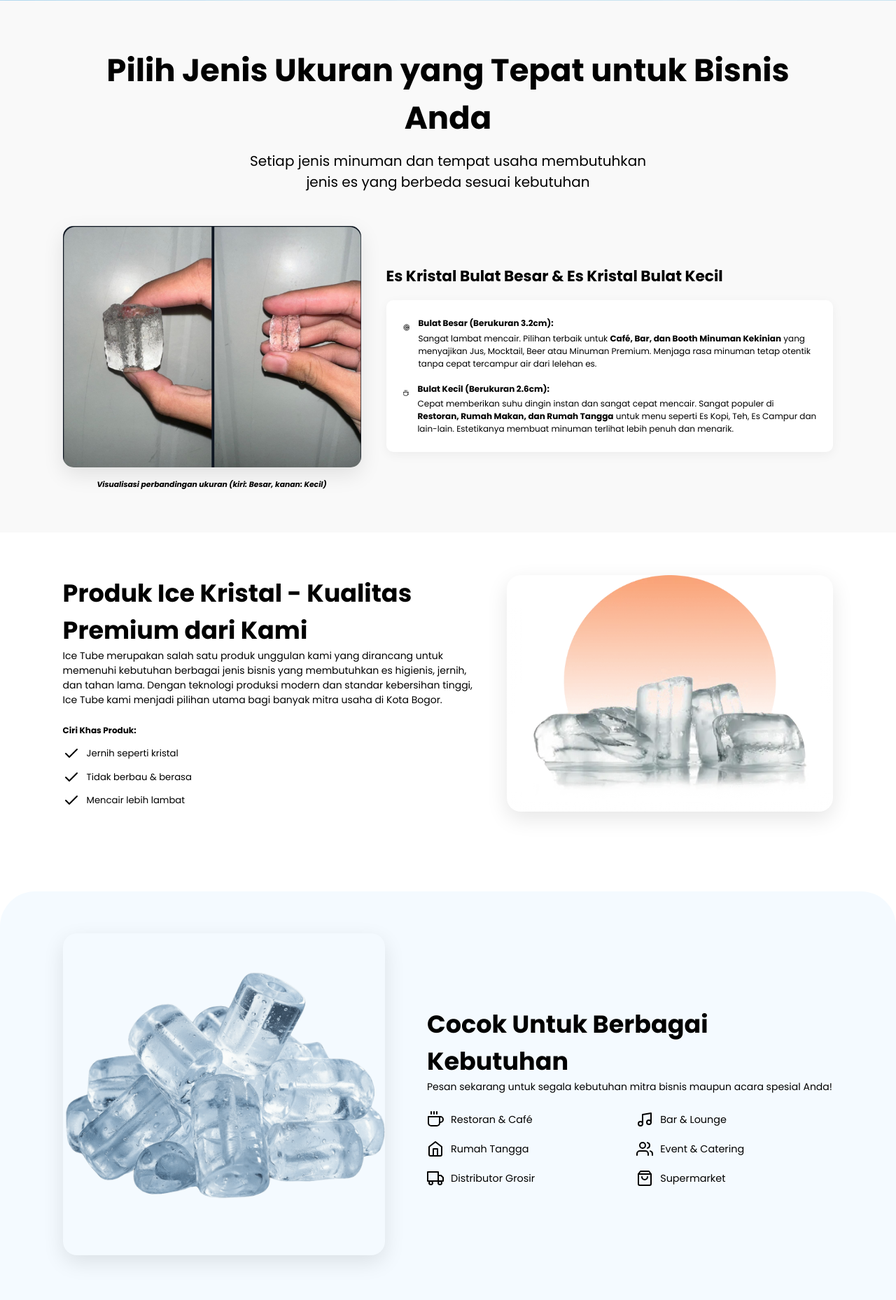
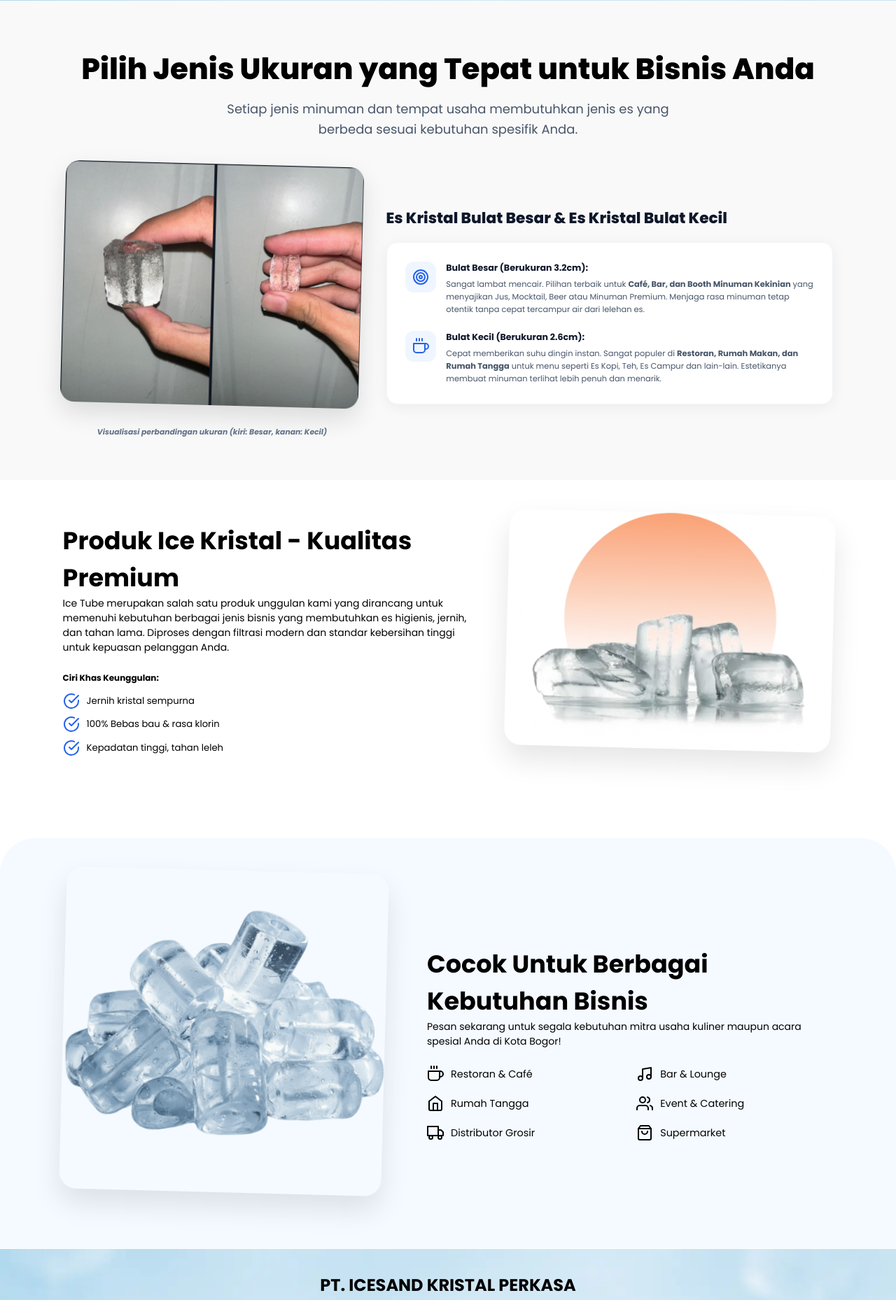
Before and after one commit to Mordekhaiii/Icesand_Kristal_Website, a Django app: page /products/ in a window 1280 px wide. Shown: the part 1239-3097 px from the top of the page at 70% size. Run offline with Django 5.2, Linux system fonts and the light colour scheme; data that the repository does not hold is empty; some libraries are stand-ins or nearby versions.

Commit message:
Update UI dashboard transaksi, efek interaktif home & produk

```diff
--- a/templates/home.html
+++ b/templates/home.html
@@ -175,7 +175,7 @@
     </nav>
     <!-- Navbar end -->
 
-    <!-- Hero Section start (Dengan Animasi Floating & Parallax Interaktif) -->
+    <!-- Hero Section start (Dengan Animasi Floating ) -->
     <section class="hero img-bg relative overflow-hidden">
       <div class="hero-wrapper relative z-10">
         <div class="hero-text" data-aos="fade-right">
--- a/templates/transaksi/product_list.html
+++ b/templates/transaksi/product_list.html
@@ -1,6 +1,6 @@
 {% load static %}
 <!doctype html>
-<html lang="en">
+<html lang="id">
   <head>
     <meta charset="UTF-8" />
     <meta http-equiv="X-UA-Compatible" content="IE=edge" />
@@ -10,8 +10,9 @@
 
     <link rel="preconnect" href="https://fonts.googleapis.com" />
     <link rel="preconnect" href="https://fonts.gstatic.com" crossorigin />
+    <link rel="stylesheet" href="https://cdnjs.cloudflare.com/ajax/libs/font-awesome/6.5.1/css/all.min.css">
     <link
-      href="https://fonts.googleapis.com/css2?family=Poppins:ital,wght@0,100;0,300;0,400;0,700;1,700&display=swap"
+      href="https://fonts.googleapis.com/css2?family=Poppins:ital,wght@0,300;0,400;0,600;0,700;0,800;1,700&display=swap"
       rel="stylesheet"
     />
 
@@ -30,6 +31,9 @@
       defer
     ></script>
 
+    <!-- Vanilla Tilt JS (Efek 3D Interaktif Kursor Mouse) -->
+    <script src="https://cdnjs.cloudflare.com/ajax/libs/vanilla-tilt/1.8.0/vanilla-tilt.min.js"></script>
+
     <!-- App -->
     <script src="{% static 'src/app.js' %}?v={{ timestamp }}"></script>
 
@@ -38,9 +42,57 @@
       rel="stylesheet"
       href="{% static 'css/product_list.css' %}?v={{ timestamp }}"
     />
+
+    <!-- Custom Visual Effects & Animations -->
+    <style>
+      /* 1. Floating Animation (Atas - Bawah) */
+      @keyframes floatY {
+        0%, 100% { transform: translateY(0px) rotate(0deg); }
+        50% { transform: translateY(-14px) rotate(1.5deg); }
+      }
+      .anim-float-y {
+        animation: floatY 4.5s ease-in-out infinite;
+      }
+
+      /* 2. Shimmer Glare (Kilau Kaca / Es Kristal) */
+      .ice-shimmer {
+        position: relative;
+        overflow: hidden;
+      }
+      .ice-shimmer::after {
+        content: '';
+        position: absolute;
+        top: -60%;
+        left: -60%;
+        width: 220%;
+        height: 220%;
+        background: linear-gradient(60deg, transparent 35%, rgba(255, 255, 255, 0.4) 50%, transparent 65%);
+        transform: rotate(25deg) translateX(-100%);
+        transition: transform 0.85s cubic-bezier(0.4, 0, 0.2, 1);
+        pointer-events: none;
+      }
+      .ice-shimmer:hover::after {
+        transform: rotate(25deg) translateX(100%);
+      }
+
+      /* 3. Mouse Parallax Layer */
+      .parallax-layer {
+        transition: transform 0.15s cubic-bezier(0.2, 0, 0.2, 1);
+        will-change: transform;
+      }
+
+      /* 4. Glow Buttons & Cards */
+      .card-glow {
+        transition: all 0.35s cubic-bezier(0.34, 1.56, 0.64, 1);
+      }
+      .card-glow:hover {
+        box-shadow: 0 20px 35px -10px rgba(37, 99, 235, 0.25) !important;
+      }
+    </style>
   </head>
 
   <body x-data>
+    <!-- Navbar start -->
     <nav
       id="navbar-icesand"
       class="navbar"
@@ -57,7 +109,7 @@
 
       <div class="navbar-nav">
         <a href="{% url 'home' %}">Home</a>
-        <a href="{% url 'home' %}">Tentang Kami</a>
+        <a href="{% url 'home' %}#about">Tentang Kami</a>
         <a href="{% url 'product_list' %}">Produk</a>
         <a href="{% url 'contact' %}">Kontak</a>
       </div>
@@ -150,17 +202,18 @@
         </div>
       </div>
     </nav>
+    <!-- Navbar end -->
 
     <!-- Hero Section Start -->
-    <section class="product-hero">
+    <section class="product-hero relative overflow-hidden">
       <div class="hero-content" data-aos="fade-down">
-        <h1>Produk</h1>
-        <p>Solusi Es Kristal Terbaik untuk Kota Bogor</p>
+        <h1 class="anim-float-y" style="display: inline-block;">Katalog Produk</h1>
+        <p>Solusi Es Kristal Higienis & Berkualitas Terbaik untuk Kota Bogor</p>
       </div>
     </section>
     <!-- Hero Section End -->
 
-    <!-- Produk Kami Start -->
+    <!-- Produk Kami Start (Dengan 3D Tilt & Refleksi Shimmer) -->
     <section
       class="products"
       id="products"
@@ -168,14 +221,14 @@
       x-init="isLoggedIn = {{ user.is_authenticated|yesno:'true,false' }}"
     >
       <div style="text-align: center; margin-bottom: 3rem" data-aos="fade-up">
-        <h2>Produk Kami</h2>
+        <h2>Pilihan Es Kristal</h2>
         <p>
-          Pilih ukuran es kristal sesuai dengan kebutuhan Anda di bawah ini.
+          Pilih ukuran es kristal yang paling ideal sesuai dengan kebutuhan usaha Anda.
         </p>
       </div>
       <div class="row-exclusive">
         <!-- Card 1: Bulat Besar -->
-        <div class="product-card" data-aos="zoom-in-up" data-aos-delay="100">
+        <div class="product-card ice-shimmer card-glow" data-aos="zoom-in-up" data-aos-delay="100" data-tilt data-tilt-max="10" data-tilt-speed="500" data-tilt-glare data-tilt-max-glare="0.2">
           <div class="product-icons">
             <a
               href="#"
@@ -217,6 +270,7 @@
             <img
               src="{% static 'images/products/bulat_besar.png' %}"
               alt="Es Kristal Bulat Besar"
+              class="anim-float-y"
             />
           </div>
           <div class="product-content">
@@ -234,7 +288,7 @@
         </div>
 
         <!-- Card 2: Bulat Kecil -->
-        <div class="product-card" data-aos="zoom-in-up" data-aos-delay="200">
+        <div class="product-card ice-shimmer card-glow" data-aos="zoom-in-up" data-aos-delay="200" data-tilt data-tilt-max="10" data-tilt-speed="500" data-tilt-glare data-tilt-max-glare="0.2">
           <div class="product-icons">
             <a
               href="#"
@@ -276,6 +330,8 @@
             <img
               src="{% static 'images/products/bulat_kecil.jpg' %}"
               alt="Es Kristal Bulat Kecil"
+              class="anim-float-y"
+              style="animation-delay: 0.8s;"
             />
           </div>
           <div class="product-content">
@@ -301,19 +357,20 @@
       style="padding: 5rem 7%; background-color: #f9f9f9"
     >
       <div style="text-align: center; margin-bottom: 4rem" data-aos="fade-up">
-        <h2 style="font-size: 45px; margin-top: 0.5rem; color: #000">
+        <h2 style="font-size: 42px; margin-top: 0.5rem; color: #000; font-weight: 800;">
           Pilih Jenis Ukuran yang Tepat untuk Bisnis Anda
         </h2>
         <p
           style="
-            color: #000;
-            font-size: 20px;
-            max-width: 600px;
+            color: #475569;
+            font-size: 18px;
+            max-width: 650px;
             margin: 1rem auto 0;
+            line-height: 1.6;
           "
         >
           Setiap jenis minuman dan tempat usaha membutuhkan jenis es yang
-          berbeda sesuai kebutuhan
+          berbeda sesuai kebutuhan spesifik Anda.
         </p>
       </div>
 
@@ -322,7 +379,7 @@
         style="display: flex; gap: 3rem; align-items: center; flex-wrap: wrap"
       >
         <div
-          class="comparison-image"
+          class="comparison-image parallax-layer"
           style="flex: 1; min-width: 300px; text-align: center"
           data-aos="fade-right"
         >
@@ -332,14 +389,15 @@
             style="
               max-width: 100%;
               height: auto;
-              border-radius: 15px;
-              box-shadow: 0 10px 30px rgba(0, 0, 0, 0.1);
+              border-radius: 20px;
+              box-shadow: 0 15px 35px rgba(0, 0, 0, 0.12);
             "
+            class="anim-float-y"
           />
           <p
             style="
               font-style: italic;
-              color: #000;
+              color: #64748b;
               margin-top: 1rem;
               font-size: 0.9rem;
             "
@@ -349,60 +407,57 @@
         </div>
 
         <div class="comparison-text" style="flex: 1.5; min-width: 300px" data-aos="fade-left">
-          <h3 style="font-size: 1.8rem; margin-bottom: 1.5rem; color: #000">
+          <h3 style="font-size: 1.8rem; margin-bottom: 1.5rem; color: #0f172a; font-weight: 800;">
             Es Kristal Bulat Besar & Es Kristal Bulat Kecil
           </h3>
 
           <div
+            class="ice-shimmer card-glow"
             style="
               background: white;
-              padding: 2rem;
-              border-radius: 10px;
-              box-shadow: 0 4px 15px rgba(0, 0, 0, 0.05);
+              padding: 2.2rem;
+              border-radius: 16px;
+              box-shadow: 0 4px 20px rgba(0, 0, 0, 0.06);
+              border: 1px solid #f1f5f9;
             "
           >
             <ul style="list-style: none; padding: 0; margin: 0">
               <li
                 style="
-                  margin-bottom: 1.5rem;
+                  margin-bottom: 1.8rem;
                   display: flex;
-                  gap: 1rem;
+                  gap: 1.2rem;
                   align-items: start;
                 "
               >
-                <i
-                  data-feather="target"
-                  style="color: #000; margin-top: 3px"
-                ></i>
+                <div style="background: #eff6ff; color: #2563eb; padding: 10px; border-radius: 12px; display: flex; align-items: center; justify-content: center;">
+                  <i data-feather="target"></i>
+                </div>
                 <div>
-                  <strong style="color: #000"
+                  <strong style="color: #0f172a; font-size: 1.05rem;"
                     >Bulat Besar (Berukuran 3.2cm):</strong
                   >
-                  <p style="color: #000; margin-top: 0.3rem">
+                  <p style="color: #475569; margin-top: 0.4rem; line-height: 1.6; font-size: 0.95rem;">
                     Sangat lambat mencair. Pilihan terbaik untuk
                     <strong>Café, Bar, dan Booth Minuman Kekinian</strong> yang
                     menyajikan Jus, Mocktail, Beer atau Minuman Premium. Menjaga
-                    rasa minuman tetap otentik tanpa cepat tercampur air dari
-                    lelehan es.
+                    rasa minuman tetap otentik tanpa cepat tercampur air dari lelehan es.
                   </p>
                 </div>
               </li>
-              <li style="display: flex; gap: 1rem; align-items: start">
-                <i
-                  data-feather="coffee"
-                  style="color: #000; margin-top: 3px"
-                ></i>
+              <li style="display: flex; gap: 1.2rem; align-items: start">
+                <div style="background: #eff6ff; color: #2563eb; padding: 10px; border-radius: 12px; display: flex; align-items: center; justify-content: center;">
+                  <i data-feather="coffee"></i>
+                </div>
                 <div>
-                  <strong style="color: #000"
+                  <strong style="color: #0f172a; font-size: 1.05rem;"
                     >Bulat Kecil (Berukuran 2.6cm):</strong
                   >
-                  <p style="color: #000; margin-top: 0.3rem">
-                    Cepat memberikan suhu dingin instan dan sangat cepat mencair. Sangat
-                    populer di
+                  <p style="color: #475569; margin-top: 0.4rem; line-height: 1.6; font-size: 0.95rem;">
+                    Cepat memberikan suhu dingin instan. Sangat populer di
                     <strong>Restoran, Rumah Makan, dan Rumah Tangga</strong>
                     untuk menu seperti Es Kopi, Teh, Es Campur dan lain-lain.
-                    Estetikanya membuat minuman terlihat lebih penuh dan
-                    menarik.
+                    Estetikanya membuat minuman terlihat lebih penuh dan menarik.
                   </p>
                 </div>
               </li>
@@ -417,29 +472,30 @@
     <section class="product-info">
       <div class="info-row">
         <div class="info-text" data-aos="fade-right">
-          <h2>Produk Ice Kristal - Kualitas Premium dari Kami</h2>
+          <h2>Produk Ice Kristal - Kualitas Premium</h2>
           <p>
             Ice Tube merupakan salah satu produk unggulan kami yang dirancang
             untuk memenuhi kebutuhan berbagai jenis bisnis yang membutuhkan es
-            higienis, jernih, dan tahan lama. Dengan teknologi produksi modern
-            dan standar kebersihan tinggi, Ice Tube kami menjadi pilihan utama
-            bagi banyak mitra usaha di Kota Bogor.
+            higienis, jernih, dan tahan lama. Diproses dengan filtrasi modern
+            dan standar kebersihan tinggi untuk kepuasan pelanggan Anda.
           </p>
           <div class="info-grid">
             <div class="info-item">
-              <h4>Ciri Khas Produk:</h4>
+              <h4>Ciri Khas Keunggulan:</h4>
               <ul>
-                <li><i data-feather="check"></i> Jernih seperti kristal</li>
-                <li><i data-feather="check"></i> Tidak berbau & berasa</li>
-                <li><i data-feather="check"></i> Mencair lebih lambat</li>
+                <li><i data-feather="check-circle" style="color: #2563eb;"></i> Jernih kristal sempurna</li>
+                <li><i data-feather="check-circle" style="color: #2563eb;"></i> 100% Bebas bau & rasa klorin</li>
+                <li><i data-feather="check-circle" style="color: #2563eb;"></i> Kepadatan tinggi, tahan leleh</li>
               </ul>
             </div>
           </div>
         </div>
-        <div class="info-image" data-aos="fade-left">
+        <div class="info-image parallax-layer" data-aos="fade-left">
           <img
             src="{% static 'images/about4.webp' %}"
             alt="Es Kristal Premium"
+            class="anim-float-y"
+            style="border-radius: 24px; box-shadow: 0 20px 40px rgba(0,0,0,0.1);"
           />
         </div>
       </div>
@@ -448,14 +504,13 @@
     <!-- Needs Section Start -->
     <section class="needs-section">
       <div class="needs-container">
-        <div class="info-image" data-aos="fade-right">
-          <img src="{% static 'images/es-hero.jpg' %}" alt="Penggunaan Es" />
+        <div class="info-image parallax-layer" data-aos="fade-right">
+          <img src="{% static 'images/es-hero.jpg' %}" alt="Penggunaan Es" class="anim-float-y" style="border-radius: 24px; box-shadow: 0 20px 40px rgba(0,0,0,0.1);" />
         </div>
         <div class="info-text" data-aos="fade-left">
-          <h2>Cocok Untuk Berbagai Kebutuhan</h2>
+          <h2>Cocok Untuk Berbagai Kebutuhan Bisnis</h2>
           <p>
-            Pesan sekarang untuk segala kebutuhan mitra bisnis maupun acara
-            spesial Anda!
+            Pesan sekarang untuk segala kebutuhan mitra usaha kuliner maupun acara spesial Anda di Kota Bogor!
           </p>
           <ul class="needs-list">
             <li><i data-feather="coffee"></i> Restoran & Café</li>
@@ -487,14 +542,34 @@
     <!-- Unified Script Handler -->
     <script>
       document.addEventListener('DOMContentLoaded', function () {
-        // Init AOS Animation
+        // 1. Init AOS Animation (Berulang bolak-balik saat scroll)
         AOS.init({
-          duration: 800,
-          once: true,
+          duration: 850,
+          once: false,
+          mirror: true,
           easing: 'ease-out-cubic',
         });
 
-        // Navbar Scroll Handler
+        // 2. Init 3D Tilt Effect pada Kartu Produk
+        VanillaTilt.init(document.querySelectorAll("[data-tilt]"), {
+          max: 10,
+          speed: 500,
+          glare: true,
+          "max-glare": 0.25,
+          scale: 1.02
+        });
+
+        // 3. Mouse Parallax Layer (Elemen bergeser halus mengikuti kursor mouse)
+        document.addEventListener("mousemove", function(e) {
+          const moveX = (e.clientX - window.innerWidth / 2) * 0.015;
+          const moveY = (e.clientY - window.innerHeight / 2) * 0.015;
+
+          document.querySelectorAll(".parallax-layer").forEach(el => {
+            el.style.transform = `translate(${moveX}px, ${moveY}px)`;
+          });
+        });
+
+        // 4. Navbar Scroll Handler
         const nav = document.querySelector('#navbar-icesand');
         if (nav) {
           window.addEventListener('scroll', function () {
--- a/transaksi/views.py
+++ b/transaksi/views.py
@@ -54,8 +54,8 @@ def product_list(request):
             items = data.get('items', [])
             total = data.get('total', 0)
 
-            # --- AMBIL WILAYAH YANG DIPILIH DARI FRONTEND ---
-            wilayah_id = data.get('wilayah_id') # Menangkap pilihan wilayah dari javascript checkout
+            # # --- AMBIL WILAYAH YANG DIPILIH DARI FRONTEND ---
+            # wilayah_id = data.get('wilayah_id') # Menangkap pilihan wilayah dari javascript checkout
 
             # 2. Validasi keranjang kosong
             if not items:
@@ -66,10 +66,14 @@ def product_list(request):
             transaksi = Transaksi.objects.create(
                 user=request.user,
                 total_harga=total,
-                wilayah_tujuan_id=wilayah_id, # Masukkan ID wilayah ke foreignkey
-                status_bayar='Menunggu Konfirmasi'
+                status_bayar='Menunggu Konfirmasi',
+                nama_penerima=getattr(
+                request.user, 'nama_lengkap', request.user.username),
+                telepon=getattr(request.user, 'no_telepon', ''),
+                alamat_lengkap=getattr(request.user, 'alamat', ''),
             )
 
+            request.session['active_checkout_id'] = transaksi.id
             # 4. Simpan Detail Item yang Dibeli
             for item in items:
                 produk = get_object_or_404(Produk, id=item['id'])
@@ -155,30 +159,18 @@ def payment_list(request):
 # --- VIEW: DETAIL & CANCEL ---
 @login_required
 def detail_transaksi(request, transaksi_id=None):
-    if transaksi_id:
-        # Menampilkan Detail Invoice (Satu Transaksi)
-        trx = get_object_or_404(Transaksi, id=transaksi_id, user=request.user)
-        return render(request, 'transaksi/detail_transaksi.html', {'trx': trx})
-    else:
-        # --- LOGIKA AUTO-CLEANUP DI-UPDATE AGAR LEBIH AKURAT ---
-        # Hapus semua transaksi sampah yang statusnya masih 'Menunggu Konfirmasi'
-        # TAPI user belum memilih wilayah tujuan (wilayah_tujuan=None) atau total_pembayaran masih 0
-        Transaksi.objects.filter(
-            user=request.user,
-            status_bayar='Menunggu Konfirmasi',
-            wilayah_tujuan__isnull=True
-        ).delete()
-
-        Transaksi.objects.filter(
-            user=request.user,
-            status_bayar='Menunggu Konfirmasi',
-            total_pembayaran=0
-        ).delete()
-        # --- LOGIKA AUTO-CLEANUP END ---
-
-        # Menampilkan Tabel Riwayat yang sudah bersih dari sampah
-        daftar_trx = Transaksi.objects.filter(user=request.user).order_by('-tanggal')
-        return render(request, 'transaksi/detail_transaksi.html', {'daftar_trx': daftar_trx})
+  if transaksi_id:
+    # Menampilkan Detail Invoice (Satu Transaksi)
+    trx = get_object_or_404(Transaksi, id=transaksi_id, user=request.user)
+    return render(request, 'transaksi/detail_transaksi.html', {'trx': trx})
+  else:
+    # Menampilkan Tabel Riwayat Transaksi (Urutkan dari ID TERBARU)
+    daftar_trx = Transaksi.objects.filter(user=request.user).order_by('-id')
+    return render(
+        request,
+        'transaksi/detail_transaksi.html',
+        {'daftar_trx': daftar_trx, 'trx': None},
+    )
 
 
 @login_required
@@ -569,7 +561,6 @@ def update_status_transaksi(request, transaksi_id):
 
     return redirect('/dashboard/?menu=Transaksi')
 
-
 # Produk CRUD
 @user_passes_test(lambda u: u.is_staff)
 def product_add(request):
```
Also changed, not shown: templates/welcome_popup.html (+65 -49 lines), media/bukti_bayar/QRIS_KAY_DWd9pcP.jpg (added), media/bukti_bayar/QRIS_KAY_Y1Lsw1K.jpg (added), media/bukti_bayar/QRIS_KAY_YZNNNIq.jpg (added), media/bukti_bayar/QRIS_KAY_lY4wngq.jpg (added), media/bukti_bayar/QRIS_KAY_nvtefSy.jpg (added), media/bukti_bayar/Screenshot_1.png (added), media/bukti_bayar/ckitsune1.jpg (added), media/bukti_bayar/ckitsune1_4zp957V.jpg (added).
